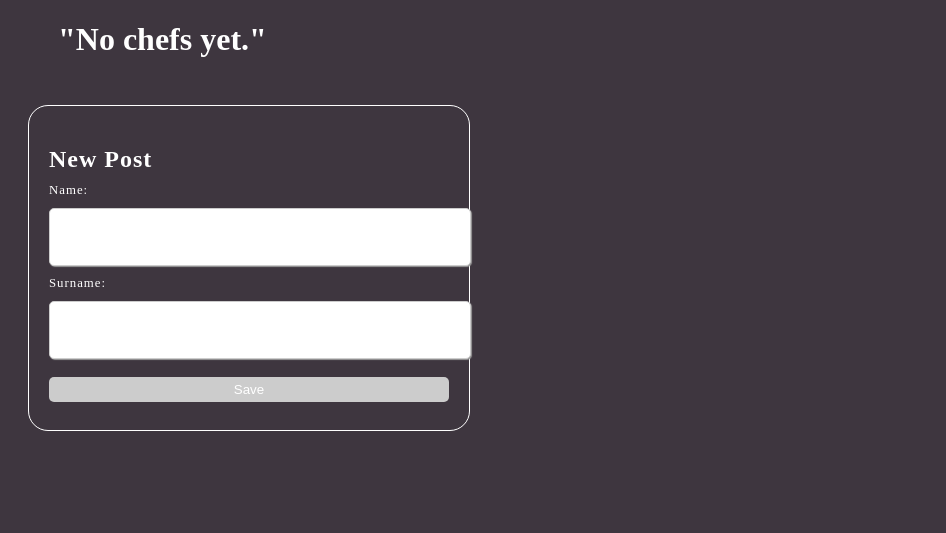
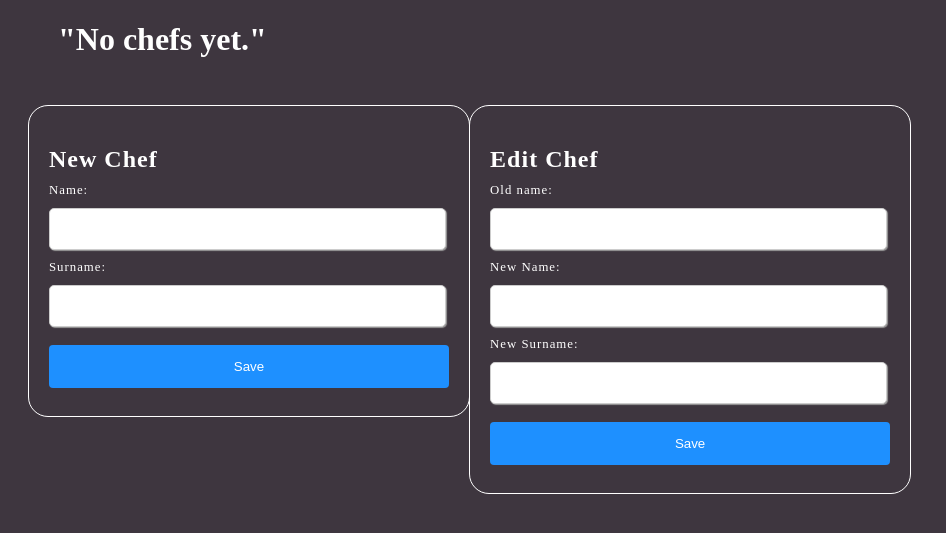
Before and after one commit to SnowLukin/PythonUniLabs, a Django app: page /djangoTest/chefs in a window 1280 px wide. Shown: the part 145-678 px from the top of the page, without its empty margins (0-946 px from the left). Run offline with Django 4.2, Linux system fonts and the light colour scheme; data that the repository does not hold is empty.

Commit message:
Design more or less finished

```diff
--- a/Lab17/djangoTest/urls.py
+++ b/Lab17/djangoTest/urls.py
@@ -9,6 +9,24 @@ urlpatterns = [
     path('articles', views.articles, name='articles'),
     path('ingredients', views.ingredients, name='ingredients'),
     path('recipes', views.recipes, name='recipes'),
+
     path('delete_chef/<int:entity_id>', views.delete_chef, name='delete_chef'),
     path('add_chef/', views.add_chef, name='add_chef'),
+    path('edit_chef/', views.edit_chef, name='edit_chef'),
+
+    path('delete_post/<int:entity_id>', views.delete_post, name='delete_post'),
+    path('add_post/', views.add_post, name='add_post'),
+    path('edit_post/', views.edit_post, name='edit_post'),
+
+    path('delete_article/<int:entity_id>', views.delete_article, name='delete_article'),
+    path('add_article/', views.add_article, name='add_article'),
+    path('edit_article/', views.edit_article, name='edit_article'),
+
+    path('delete_ingredient/<int:entity_id>', views.delete_ingredient, name='delete_ingredient'),
+    path('add_ingredient/', views.add_ingredient, name='add_ingredient'),
+    path('edit_ingredient/', views.edit_ingredient, name='edit_ingredient'),
+
+    path('delete_recipe/<int:entity_id>', views.delete_recipe, name='delete_recipe'),
+    path('add_recipe/', views.add_recipe, name='add_recipe'),
+    path('edit_recipe/', views.edit_recipe, name='edit_recipe'),
 ]
--- a/Lab17/djangoTest/views.py
+++ b/Lab17/djangoTest/views.py
@@ -4,11 +4,8 @@ from .models import Chef, Post, Article, Ingredient, Recipe
 from django.urls import reverse
 from django.shortcuts import redirect
 
+
 def index(request):
-    chefsObj = Chef.objects
-    context = {
-        'chefsObj': chefsObj,
-    }
     return render(request, 'djangoTest/index.html', {})
 
 
@@ -22,11 +19,13 @@ def chefs(request):
 
 def add_chef(request):
     objs = Chef.objects.order_by('-name')
-    # chef_id = len(objs)
+    chef_id = len(objs)
     name = request.POST['first']
     surname = request.POST['last']
     entity = Chef(name=name, surname=surname)
+    entity.id = chef_id     # to be able to edit entity in future
     entity.save()
+    print(entity.id)
     return redirect(reverse('djangoTest:chefs'))
 
 
@@ -34,36 +33,155 @@ def delete_chef(request, entity_id):
     entity = Chef.objects.get(id=entity_id)
     entity.delete()
     return redirect(reverse('djangoTest:chefs'))
-    # return HttpResponseRedirect(reverse('djangoTest/chefs'))
+
+
+def edit_chef(request):
+    entity_id = request.POST['edit_id']
+    # Would be cool to check before updating but nah
+    entity = Chef.objects.get(id=entity_id)
+    entity.name = request.POST['edit_first']
+    entity.surname = request.POST['edit_last']
+    entity.save()
+    return redirect(reverse('djangoTest:chefs'))
 
 
 def posts(request):
-    objs = list(Post.objects)
+    objs = Post.objects.order_by('-title')
     context = {
         'objs': objs,
     }
     return render(request, 'djangoTest/posts.html', context)
 
 
+def add_post(request):
+    objs = Post.objects.order_by('-title')
+    entity_id = len(objs)
+    title = request.POST['first']
+    body = request.POST['last']
+    entity = Post(title=title, body=body)
+    entity.id = entity_id     # to be able to edit entity in future
+    entity.save()
+    return redirect(reverse('djangoTest:posts'))
+
+
+def delete_post(request, entity_id):
+    entity = Post.objects.get(id=entity_id)
+    entity.delete()
+    return redirect(reverse('djangoTest:posts'))
+
+
+def edit_post(request):
+    entity_id = request.POST['edit_id']
+    # Would be cool to check before updating but nah
+    entity = Post.objects.get(id=entity_id)
+    entity.title = request.POST['edit_first']
+    entity.body = request.POST['edit_last']
+    entity.save()
+    return redirect(reverse('djangoTest:posts'))
+
+
 def articles(request):
-    objs = list(Article.objects)
+    objs = Article.objects.order_by('-title')
     context = {
         'objs': objs,
     }
     return render(request, 'djangoTest/articles.html', context)
 
 
+def add_article(request):
+    objs = Article.objects.order_by('-title')
+    entity_id = len(objs)
+    title = request.POST['first']
+    body = request.POST['last']
+    entity = Article(title=title, body=body)
+    entity.id = entity_id     # to be able to edit entity in future
+    entity.save()
+    return redirect(reverse('djangoTest:articles'))
+
+
+def delete_article(request, entity_id):
+    entity = Article.objects.get(id=entity_id)
+    entity.delete()
+    return redirect(reverse('djangoTest:articles'))
+
+
+def edit_article(request):
+    entity_id = request.POST['edit_id']
+    # Would be cool to check before updating but nah
+    entity = Article.objects.get(id=entity_id)
+    entity.title = request.POST['edit_first']
+    entity.body = request.POST['edit_last']
+    entity.save()
+    return redirect(reverse('djangoTest:articles'))
+
+
 def ingredients(request):
-    objs = list(Ingredient.objects)
+    objs = Ingredient.objects.order_by('-name')
     context = {
         'objs': objs,
     }
     return render(request, 'djangoTest/ingredients.html', context)
 
 
+def add_ingredient(request):
+    objs = Ingredient.objects.order_by('-name')
+    entity_id = len(objs)
+    name = request.POST['first']
+    cost = int(request.POST['last'])
+    entity = Ingredient(name=name, cost=cost)
+    entity.id = entity_id     # to be able to edit entity in future
+    entity.save()
+    return redirect(reverse('djangoTest:ingredients'))
+
+
+def delete_ingredient(request, entity_id):
+    entity = Ingredient.objects.get(id=entity_id)
+    entity.delete()
+    return redirect(reverse('djangoTest:ingredients'))
+
+
+def edit_ingredient(request):
+    entity_id = request.POST['edit_id']
+    # Would be cool to check before updating but nah
+    entity = Post.objects.get(id=entity_id)
+    entity.name = request.POST['edit_first']
+    entity.cost = int(request.POST['edit_last'])
+    entity.save()
+    return redirect(reverse('djangoTest:ingredients'))
+
+
 def recipes(request):
-    objs = list(Recipe.objects)
+    objs = Recipe.objects.order_by('-title')
     context = {
         'objs': objs,
     }
     return render(request, 'djangoTest/recipes.html', context)
+
+
+def add_recipe(request):
+    objs = Recipe.objects.order_by('-title')
+    entity_id = len(objs)
+    title = request.POST['first']
+    body = request.POST['second']
+    cost = request.POST['third']
+    entity = Recipe(title=title, body=body, cost=cost)
+    entity.id = entity_id     # to be able to edit entity in future
+    entity.save()
+    return redirect(reverse('djangoTest:recipes'))
+
+
+def delete_recipe(request, entity_id):
+    entity = Recipe.objects.get(id=entity_id)
+    entity.delete()
+    return redirect(reverse('djangoTest:recipes'))
+
+
+def edit_recipe(request):
+    entity_id = request.POST['edit_id']
+    # Would be cool to check before updating but nah
+    entity = Recipe.objects.get(id=entity_id)
+    entity.title = request.POST['edit_first']
+    entity.body = request.POST['edit_second']
+    entity.price = int(request.POST['edit_third'])
+    entity.save()
+    return redirect(reverse('djangoTest:recipes'))
--- a/Lab17/static/css/modelStyles.css
+++ b/Lab17/static/css/modelStyles.css
@@ -9,15 +9,13 @@
     margin-top: 25px;
 }
 .customInput {
+    width: 375px;
     padding: 10px;
-    width: 100%;
     line-height: 1.5;
     border-radius: 5px;
     border: 1px solid #ccc;
     box-shadow: 1px 1px 1px #999;
     margin-bottom: 10px;
-    font-size: 24px;
-    font-weight: bold;
 }
 
 .customSubmit {
@@ -32,15 +30,34 @@
 }
 
 .deleteSubmit {
-    width: 70px;
-    background-color: red;
+    text-decoration: none;
+    /*width: 70px;*/
+    /*align-content: center;*/
+    /*text-align: center;*/
+    /*background-color: red;*/
+    /*color: white;*/
+    /*padding: 5px 10px;*/
+    /*margin-top: 15px;*/
+    /*margin-bottom: 0;*/
+    /*border: none;*/
+    /*border-radius: 7px;*/
+    cursor: pointer;
+}
+
+a:link {
+    text-decoration: none;
+}
+
+a {
+    text-align: center;
+    margin-top: 15px;
+    width: 50px;
+    height: 20px;
     color: white;
     padding: 5px 10px;
-    margin-top: 15px;
-    margin-bottom: 0;
     border: none;
+    background-color: red;
     border-radius: 7px;
-    cursor: pointer;
 }
 
 .customSubmit:hover {
@@ -141,11 +158,12 @@ button {
     padding: 10px;
 }
 
-input[type=submit] {
-    padding:5px 15px;
-    background:#ccc;
-    border:0 none;
-    cursor:pointer;
-    -webkit-border-radius: 5px;
-    border-radius: 5px;
-}
+/*input[type=text] {*/
+/*    width: 370px;*/
+/*    padding:5px 15px;*/
+/*    background:#ccc;*/
+/*    border:0 none;*/
+/*    cursor:pointer;*/
+/*    -webkit-border-radius: 5px;*/
+/*    border-radius: 5px;*/
+/*}*/
--- a/Lab17/templates/djangoTest/chefs.html
+++ b/Lab17/templates/djangoTest/chefs.html
@@ -14,7 +14,7 @@
                         <div></div><div></div><div></div><div></div>
                         <div></div><div></div><div></div><div></div>
                         <div></div><div></div><div></div><div></div>
-                        <a class="deleteSubmit" href="delete_chef/{{ chef.id }}">Delete</a>
+                        <a href="delete_chef/{{ chef.id }}" class="deleteSubmit">Delete</a>
                     </div>
                     <h4>{{ chef.surname }}</h4>
                 </div>
@@ -25,13 +25,29 @@
     {% endif %}
     <div class="parentFormDiv">
         <div class="formDiv">
-            <h2>New Post</h2>
+            <h2>New Chef</h2>
             <form action="add_chef/" method=post>
                 {% csrf_token %}
                 <label for="inputID">Name:</label>
-                <input class="customInput" id="inputID" type="text" name="first">
+                <input class="customInput" type="text" name="first">
                 <label for="inputID">Surname:</label>
-                <input class="customInput" id="inputID" type="text" name="last">
+                <input class="customInput" type="text" name="last">
+                <input class="customSubmit" type="submit" value="Save">
+            </form>
+        </div>
+    </div>
+
+    <div class="parentFormDiv">
+        <div class="formDiv">
+            <h2>Edit Chef</h2>
+            <form action="edit_chef/" method=post>
+                {% csrf_token %}
+                <label for="inputID">Old name:</label>
+                <input class="customInput" type="text" name="edit_id">
+                <label for="inputID">New Name:</label>
+                <input class="customInput" type="text" name="edit_first">
+                <label for="inputID">New Surname:</label>
+                <input class="customInput" type="text" name="edit_last">
                 <input class="customSubmit" type="submit" value="Save">
             </form>
         </div>
```
Also changed, not shown: Lab17/assets/css/modelStyles.css (+30 -16 lines), Lab17/templates/djangoTest/articles.html (+55 -0 lines), Lab17/templates/djangoTest/ingredients.html (+55 -0 lines), Lab17/templates/djangoTest/posts.html (+55 -0 lines), Lab17/templates/djangoTest/recipes.html (+60 -0 lines), Lab17/db.sqlite3.
